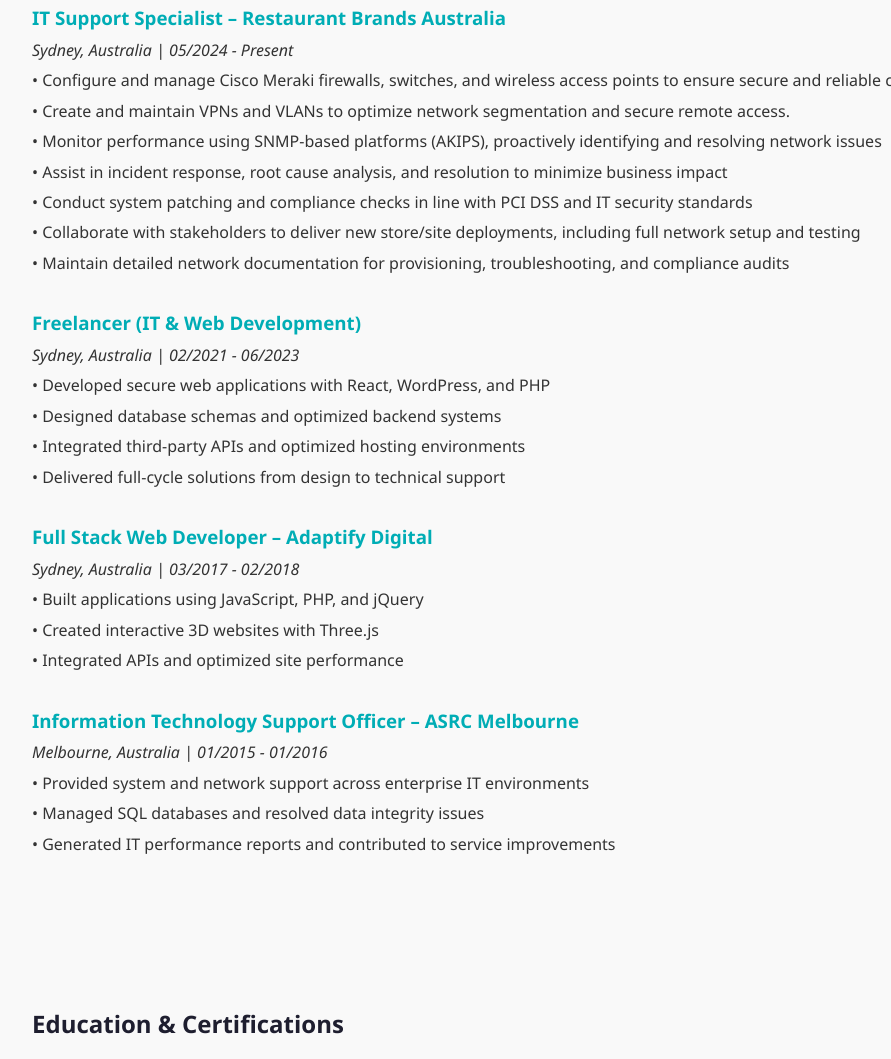
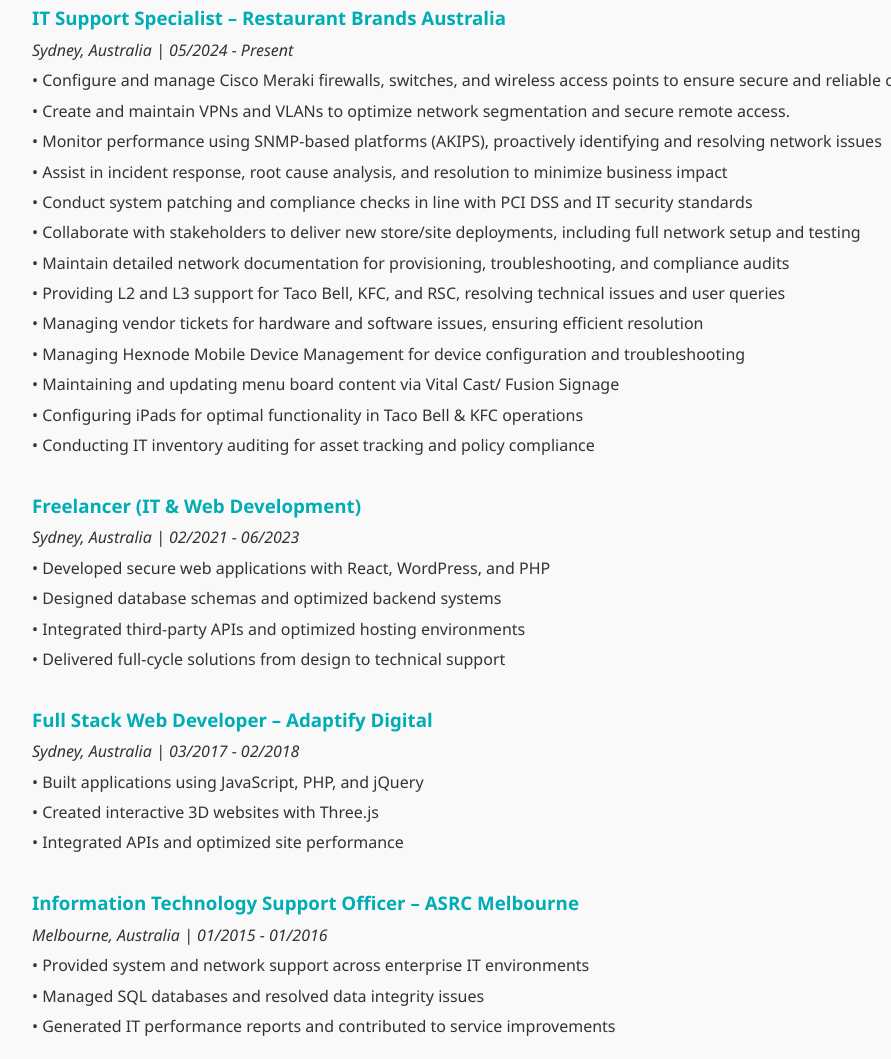
Before and after one commit to auqib/auqib.github.io, a plain HTML site: page index.html in a window 1280 px wide. Shown: the part 1170-2229 px from the top of the page, without its empty margins (108-999 px from the left). Drawn offline with Linux system fonts and the light colour scheme.

Commit message:
Update index.html

```diff
--- a/index.html
+++ b/index.html
@@ -165,6 +165,14 @@
     <p>• Collaborate with stakeholders to deliver new store/site deployments, including full network setup
 and testing</p>
     <p>• Maintain detailed network documentation for provisioning, troubleshooting, and compliance audits</p>
+    <p>• Providing L2 and L3 support for Taco Bell, KFC, and RSC, resolving technical issues and user
+queries</p>
+    <p>• Managing vendor tickets for hardware and software issues, ensuring efficient resolution
+</p>
+    <p>• Managing Hexnode Mobile Device Management for device configuration and troubleshooting</p>
+    <p>• Maintaining and updating menu board content via Vital Cast/ Fusion Signage</p>
+    <p>• Configuring iPads for optimal functionality in Taco Bell & KFC operations</p>
+    <p>• Conducting IT inventory auditing for asset tracking and policy compliance</p>
   </div>
 
   <div class="job">
```
